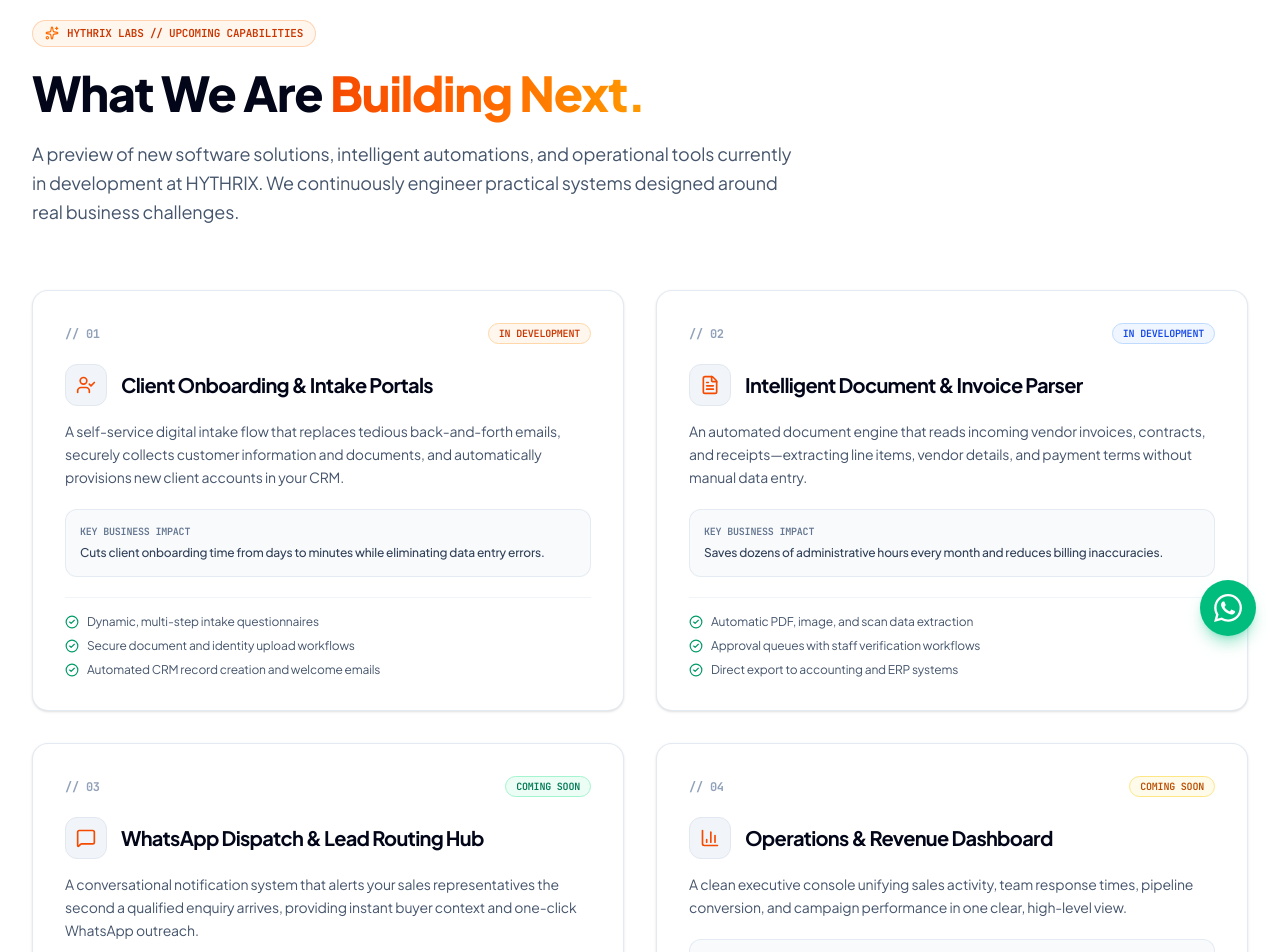
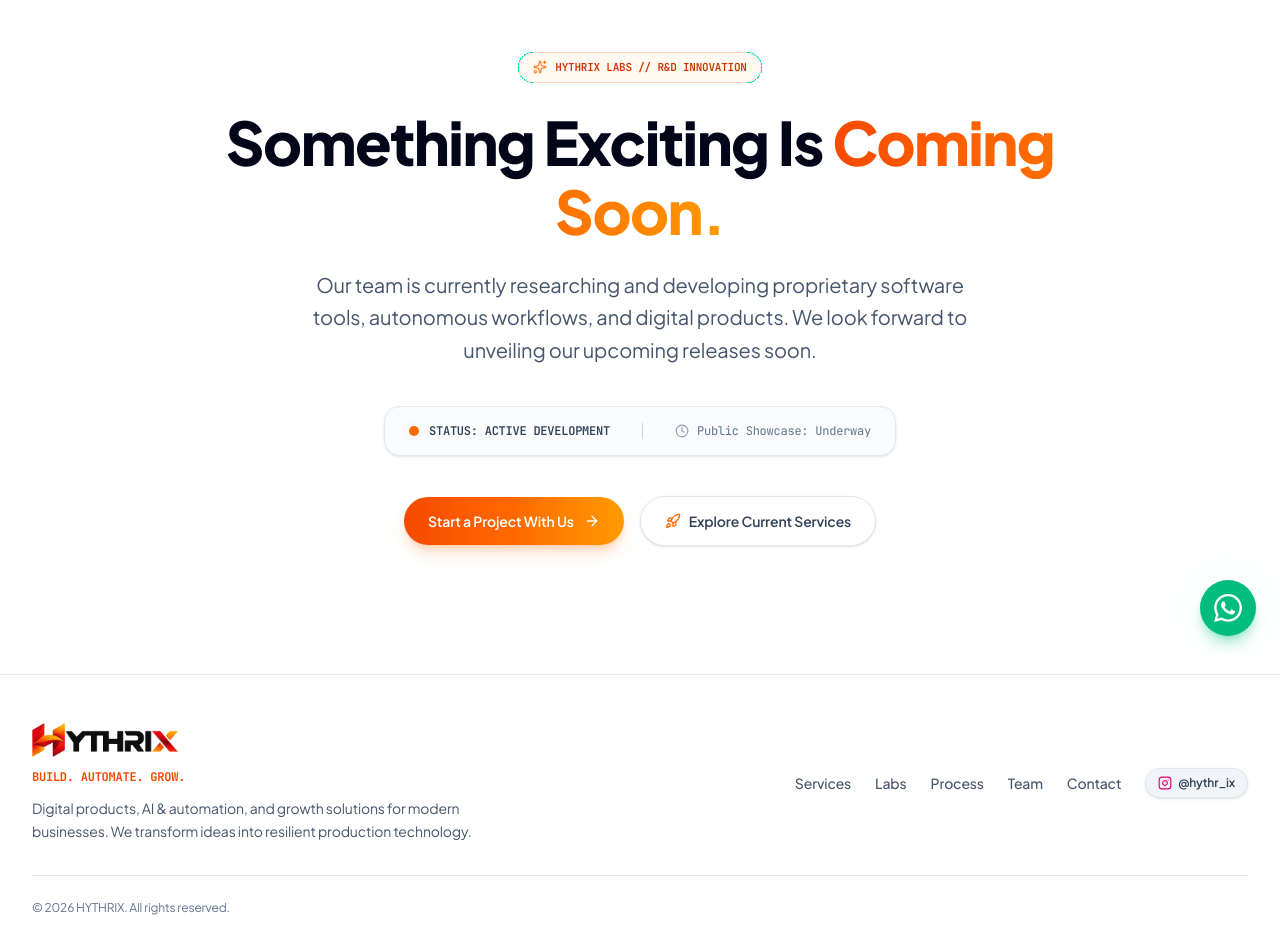
Before and after one commit to hyndhavamahesh345/Hythrix, a Next.js app in the folder frontend/: page /labs in a window 1280 px wide. Shown: the part 140-1092 px from the top of the page. Built offline with nearby package versions, Linux system fonts and the light colour scheme.

Commit message:
feat: replace labs projects with clean minimalist Coming Soon showcase

```diff
--- a/frontend/src/app/labs/layout.tsx
+++ b/frontend/src/app/labs/layout.tsx
@@ -1,9 +1,9 @@
 import type { Metadata } from "next";
 
 export const metadata: Metadata = {
-  title: "Upcoming Capabilities & Labs | HYTHRIX",
+  title: "HYTHRIX Labs — Coming Soon",
   description:
-    "Explore upcoming digital products, automated workflows, and software solutions currently in development at HYTHRIX.",
+    "HYTHRIX Labs: proprietary digital products, automated workflows, and software solutions currently in development.",
 };
 
 export default function LabsLayout({
--- a/frontend/src/frontend/components/sections/LabsSection.tsx
+++ b/frontend/src/frontend/components/sections/LabsSection.tsx
@@ -1,188 +1,75 @@
 "use client";
 
-import {
-  Sparkles,
-  ArrowRight,
-  FileText,
-  MessageSquare,
-  BarChart3,
-  UserCheck,
-  CheckCircle2,
-} from "lucide-react";
+import { Sparkles, ArrowRight, Clock, Rocket } from "lucide-react";
+import Link from "next/link";
 
 interface LabsSectionProps {
   onStartProject?: () => void;
 }
 
 export default function LabsSection({ onStartProject }: LabsSectionProps) {
-  const upcomingSolutions = [
-    {
-      id: "solution-01",
-      number: "01",
-      title: "Client Onboarding & Intake Portals",
-      status: "IN DEVELOPMENT",
-      statusColor: "text-orange-700 bg-orange-50 border-orange-200",
-      icon: UserCheck,
-      description:
-        "A self-service digital intake flow that replaces tedious back-and-forth emails, securely collects customer information and documents, and automatically provisions new client accounts in your CRM.",
-      targetBenefit: "Cuts client onboarding time from days to minutes while eliminating data entry errors.",
-      highlights: [
-        "Dynamic, multi-step intake questionnaires",
-        "Secure document and identity upload workflows",
-        "Automated CRM record creation and welcome emails",
-      ],
-    },
-    {
-      id: "solution-02",
-      number: "02",
-      title: "Intelligent Document & Invoice Parser",
-      status: "IN DEVELOPMENT",
-      statusColor: "text-blue-700 bg-blue-50 border-blue-200",
-      icon: FileText,
-      description:
-        "An automated document engine that reads incoming vendor invoices, contracts, and receipts—extracting line items, vendor details, and payment terms without manual data entry.",
-      targetBenefit: "Saves dozens of administrative hours every month and reduces billing inaccuracies.",
-      highlights: [
-        "Automatic PDF, image, and scan data extraction",
-        "Approval queues with staff verification workflows",
-        "Direct export to accounting and ERP systems",
-      ],
-    },
-    {
-      id: "solution-03",
-      number: "03",
-      title: "WhatsApp Dispatch & Lead Routing Hub",
-      status: "COMING SOON",
-      statusColor: "text-emerald-700 bg-emerald-50 border-emerald-200",
-      icon: MessageSquare,
-      description:
-        "A conversational notification system that alerts your sales representatives the second a qualified enquiry arrives, providing instant buyer context and one-click WhatsApp outreach.",
-      targetBenefit: "Reduces response times from hours to seconds when buyer purchase intent is highest.",
-      highlights: [
-        "Immediate sales representative WhatsApp notifications",
-        "Pre-populated context cards with buyer requirements",
-        "Automated round-robin distribution across your team",
-      ],
-    },
-    {
-      id: "solution-04",
-      number: "04",
-      title: "Operations & Revenue Dashboard",
-      status: "COMING SOON",
-      statusColor: "text-amber-700 bg-amber-50 border-amber-200",
-      icon: BarChart3,
-      description:
-        "A clean executive console unifying sales activity, team response times, pipeline conversion, and campaign performance in one clear, high-level view.",
-      targetBenefit: "Provides leadership with real-time operational clarity without digging through spreadsheets.",
-      highlights: [
-        "Consolidated pipeline and conversion metrics",
-        "Team responsiveness and activity tracking",
-        "Automated weekly performance summary digest",
-      ],
-    },
-  ];
+  return (
+    <section id="labs" className="py-20 sm:py-32 bg-[#ffffff] relative overflow-hidden">
+      {/* Background ambient lighting */}
+      <div className="absolute top-1/2 left-1/2 -translate-x-1/2 -translate-y-1/2 w-[600px] h-[350px] bg-gradient-to-b from-orange-500/10 via-amber-500/5 to-transparent blur-3xl pointer-events-none -z-10" />
 
-  return (
-    <section id="labs" className="py-14 sm:py-24 bg-[#ffffff] relative scroll-mt-24">
-      <div className="max-w-7xl mx-auto px-4 sm:px-6 lg:px-8">
-        {/* Section Header */}
-        <div className="max-w-3xl mb-10 sm:mb-16">
-          <div className="inline-flex items-center gap-2 px-3 py-1 rounded-full border border-orange-500/25 bg-orange-50 text-[10px] sm:text-[11px] font-mono text-orange-700 font-semibold uppercase tracking-wider mb-4">
-            <Sparkles className="w-3.5 h-3.5 text-orange-500" />
-            HYTHRIX LABS // UPCOMING CAPABILITIES
-          </div>
-          <h2 className="text-2xl sm:text-4xl lg:text-5xl font-extrabold text-slate-950 tracking-tight leading-tight">
-            What We Are{" "}
-            <span className="bg-gradient-to-r from-orange-600 via-orange-500 to-amber-500 bg-clip-text text-transparent">
-              Building Next.
-            </span>
-          </h2>
-          <p className="text-sm sm:text-lg text-slate-600 mt-3 sm:mt-4 leading-relaxed">
-            A preview of new software solutions, intelligent automations, and operational tools currently in development at HYTHRIX. We continuously engineer practical systems designed around real business challenges.
-          </p>
+      <div className="max-w-4xl mx-auto px-4 sm:px-6 lg:px-8 text-center">
+        {/* Badge */}
+        <div className="inline-flex items-center gap-2 px-3.5 py-1.5 rounded-full border border-orange-500/25 bg-orange-50/80 text-[11px] font-mono text-orange-700 font-semibold uppercase tracking-wider mb-6">
+          <Sparkles className="w-3.5 h-3.5 text-orange-500 animate-pulse" />
+          <span>HYTHRIX LABS // R&D INNOVATION</span>
         </div>
 
-        {/* 4 Clean Solution Cards */}
-        <div className="grid grid-cols-1 md:grid-cols-2 gap-6 sm:gap-8 mb-12">
-          {upcomingSolutions.map((item) => {
-            const Icon = item.icon;
-            return (
-              <div
-                key={item.id}
-                className="rounded-2xl border border-slate-200/90 bg-white p-6 sm:p-8 shadow-sm hover:shadow-xl hover:shadow-slate-200/60 hover:border-slate-300 transition-all duration-300 flex flex-col justify-between"
-              >
-                <div>
-                  {/* Top Bar with Number & Status Badge */}
-                  <div className="flex items-center justify-between mb-5">
-                    <span className="text-xs font-mono font-bold text-slate-400">
-                      // {item.number}
-                    </span>
-                    <span className={`text-[10px] font-mono font-semibold px-2.5 py-0.5 rounded-full border ${item.statusColor}`}>
-                      {item.status}
-                    </span>
-                  </div>
+        {/* Main Title */}
+        <h1 className="text-3xl sm:text-5xl lg:text-6xl font-extrabold text-slate-950 tracking-tight leading-[1.15] mb-6">
+          Something Exciting Is{" "}
+          <span className="bg-gradient-to-r from-orange-600 via-orange-500 to-amber-500 bg-clip-text text-transparent">
+            Coming Soon.
+          </span>
+        </h1>
 
-                  {/* Title & Icon */}
-                  <div className="flex items-center gap-3.5 mb-3.5">
-                    <div className="p-2.5 rounded-xl bg-slate-100 text-slate-800 border border-slate-200">
-                      <Icon className="w-5 h-5 text-orange-600" />
-                    </div>
-                    <h3 className="text-lg sm:text-xl font-bold text-slate-950">
-                      {item.title}
-                    </h3>
-                  </div>
+        {/* Supporting Copy */}
+        <p className="text-base sm:text-xl text-slate-600 max-w-2xl mx-auto leading-relaxed mb-10">
+          Our team is currently researching and developing proprietary software tools, autonomous workflows, and digital products. We look forward to unveiling our upcoming releases soon.
+        </p>
 
-                  {/* Core Description */}
-                  <p className="text-sm text-slate-600 leading-relaxed mb-5">
-                    {item.description}
-                  </p>
+        {/* Sleek Status Indicator Card */}
+        <div className="inline-flex flex-col sm:flex-row items-center gap-4 sm:gap-8 px-6 py-4 rounded-2xl border border-slate-200/90 bg-slate-50/80 backdrop-blur-md mb-10 shadow-sm">
+          <div className="flex items-center gap-2.5">
+            <span className="relative flex h-2.5 w-2.5">
+              <span className="animate-ping absolute inline-flex h-full w-full rounded-full bg-orange-400 opacity-75"></span>
+              <span className="relative inline-flex rounded-full h-2.5 w-2.5 bg-orange-500"></span>
+            </span>
+            <span className="text-xs font-mono font-semibold text-slate-700 uppercase tracking-wider">
+              Status: Active Development
+            </span>
+          </div>
 
-                  {/* Target Benefit Callout */}
-                  <div className="p-3.5 rounded-xl bg-slate-50 border border-slate-200/80 mb-5">
-                    <div className="text-[10px] font-mono text-slate-500 uppercase tracking-wider font-semibold mb-1">
-                      KEY BUSINESS IMPACT
-                    </div>
-                    <p className="text-xs text-slate-700 font-medium leading-relaxed">
-                      {item.targetBenefit}
-                    </p>
-                  </div>
-                </div>
+          <div className="hidden sm:block h-4 w-px bg-slate-300" />
 
-                {/* Feature Highlights */}
-                <div className="pt-4 border-t border-slate-100 space-y-2">
-                  {item.highlights.map((highlight, idx) => (
-                    <div key={idx} className="flex items-center gap-2 text-xs text-slate-600">
-                      <CheckCircle2 className="w-3.5 h-3.5 text-emerald-600 shrink-0" />
-                      <span>{highlight}</span>
-                    </div>
-                  ))}
-                </div>
-              </div>
-            );
-          })}
+          <div className="flex items-center gap-2 text-xs font-mono text-slate-500">
+            <Clock className="w-3.5 h-3.5 text-slate-400" />
+            <span>Public Showcase: Underway</span>
+          </div>
         </div>
 
-        {/* Early Access Engagement Card */}
-        <div className="rounded-2xl border border-orange-200/80 bg-gradient-to-br from-orange-50/70 via-amber-50/40 to-white p-6 sm:p-8 flex flex-col sm:flex-row items-start sm:items-center justify-between gap-6 shadow-sm">
-          <div className="max-w-xl">
-            <span className="text-[10px] font-mono font-bold text-orange-700 uppercase tracking-widest block mb-1">
-              EARLY ACCESS & CUSTOM INQUIRIES
-            </span>
-            <h3 className="text-lg sm:text-xl font-bold text-slate-950">
-              Need a tailored version of these solutions for your business?
-            </h3>
-            <p className="text-xs sm:text-sm text-slate-600 mt-1 leading-relaxed">
-              We collaborate with select operators to pilot, customize, and deploy these tools into their live operations.
-            </p>
-          </div>
-
+        {/* Action CTAs */}
+        <div className="flex flex-col sm:flex-row items-center justify-center gap-4">
           <button
             onClick={onStartProject}
-            className="inline-flex items-center justify-center gap-2 px-5 py-3 rounded-full text-xs sm:text-sm font-semibold text-white bg-gradient-to-r from-orange-600 to-amber-500 hover:from-orange-500 hover:to-amber-400 shadow-md shadow-orange-500/20 transition-all shrink-0"
+            className="w-full sm:w-auto inline-flex items-center justify-center gap-2.5 px-6 py-3.5 rounded-full text-sm font-semibold text-white bg-gradient-to-r from-orange-600 via-orange-500 to-amber-500 hover:from-orange-500 hover:to-amber-400 shadow-lg shadow-orange-500/25 hover:shadow-orange-500/35 transition-all duration-200"
           >
-            <span>Inquire About Early Access</span>
+            <span>Start a Project With Us</span>
             <ArrowRight className="w-4 h-4" />
           </button>
+
+          <Link
+            href="/services"
+            className="w-full sm:w-auto inline-flex items-center justify-center gap-2 px-6 py-3.5 rounded-full text-sm font-semibold text-slate-700 hover:text-slate-950 bg-white hover:bg-slate-50 border border-slate-200 shadow-sm transition-all duration-200"
+          >
+            <Rocket className="w-4 h-4 text-orange-500" />
+            <span>Explore Current Services</span>
+          </Link>
         </div>
       </div>
     </section>
```
